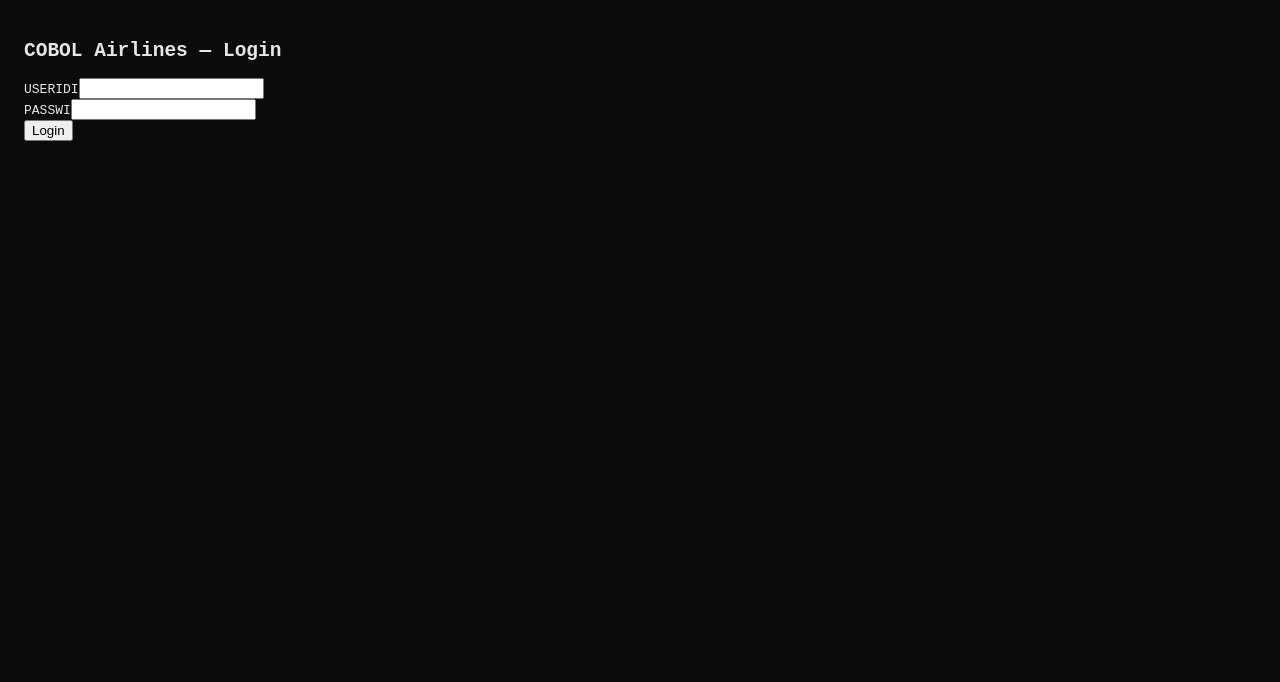
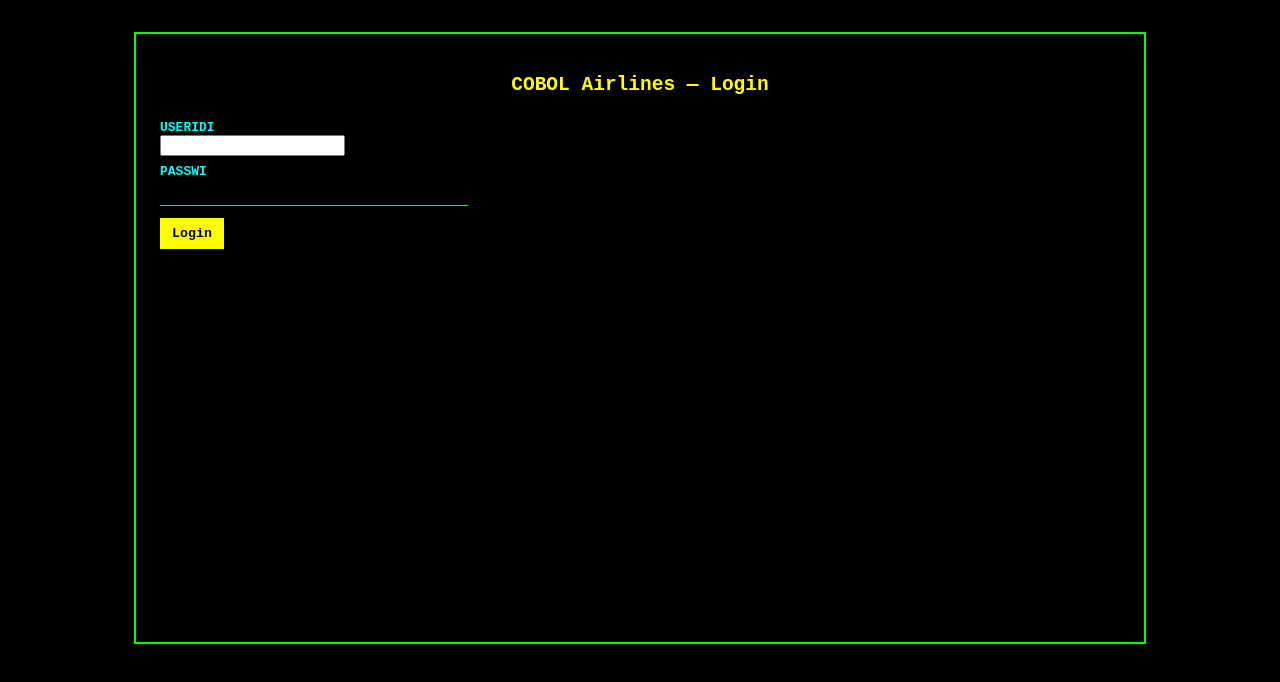
Before and after one commit to chithong17/ai-dev, a React (Create React App) app in the folder cobol/frontend/: page / in a window 1280 px wide. Shown: the top 682 px of the page. Built offline with nearby package versions, Linux system fonts and the light colour scheme; no server answers.

Commit message:
Update index.css

```diff
--- a/cobol/frontend/src/index.css
+++ b/cobol/frontend/src/index.css
@@ -1,4 +1,98 @@
-html,body,#root{height:100%;margin:0}
-body{font-family:monospace;background:#0b0b0b;color:#e6e6e6}
-a{color:#7ab4ff}
-.error{color:#ff7b7b;margin-top:8px}
+/* XÓA CSS CŨ VÀ THAY BẰNG CSS NÀY */
+html, body, #root {
+  height: 100%;
+  margin: 0;
+  padding: 0;
+}
+
+body {
+  font-family: var(--font-family);
+  background-color: var(--bg);
+  color: var(--fg);
+  -webkit-font-smoothing: antialiased;
+  -moz-osx-font-smoothing: grayscale;
+}
+
+a {
+  color: var(--accent);
+}
+
+.terminal-page {
+  max-width: 960px; /* Mô phỏng chiều rộng 80 cột terminal */
+  margin: 2rem auto;
+  padding: 1rem;
+  border: 2px solid var(--fg);
+  min-height: 70vh; /* Mô phỏng chiều cao terminal */
+  display: flex;
+  flex-direction: column;
+}
+
+label {
+  color: var(--accent);
+  display: block;
+  margin-top: 8px;
+  font-weight: bold;
+}
+
+/* Kiểu chung cho các input mô phỏng terminal */
+input[type="text"],
+input[type="password"],
+input[type="date"],
+input[type="number"] {
+  background-color: var(--bg);
+  color: var(--input-fg);
+  border: none;
+  border-bottom: 1px solid var(--fg); /* Dòng gạch dưới */
+  font-family: var(--font-family);
+  font-size: 1em;
+  padding: 4px;
+  width: 300px; /* Độ rộng cố định */
+}
+
+input:focus {
+  outline: none;
+  border-bottom: 1px solid var(--muted);
+}
+
+button {
+  margin-top: 12px;
+  padding: 8px 12px;
+  background: var(--muted); /* Nút màu vàng */
+  border: none;
+  color: #000000; /* Chữ đen trên nút */
+  font-family: var(--font-family);
+  font-weight: bold;
+  cursor: pointer;
+  margin-right: 10px;
+}
+
+button:hover {
+  background: var(--fg); /* Nút xanh khi hover */
+}
+
+.error-message {
+  color: var(--error);
+  margin-top: 12px;
+  background-color: #300; /* Nền đỏ sẫm cho lỗi */
+  padding: 8px;
+  font-weight: bold;
+}
+
+h2 {
+  color: var(--muted); /* Tiêu đề màu vàng */
+  text-align: center;
+}
+
+/* Căn chỉnh các thành phần form cho giống COBOL */
+.form-grid {
+  display: grid;
+  grid-template-columns: 150px 300px;
+  gap: 10px;
+  align-items: center;
+}
+
+.form-grid label {
+  text-align: right;
+  padding-right: 10px;
+  color: var(--accent);
+}
```
